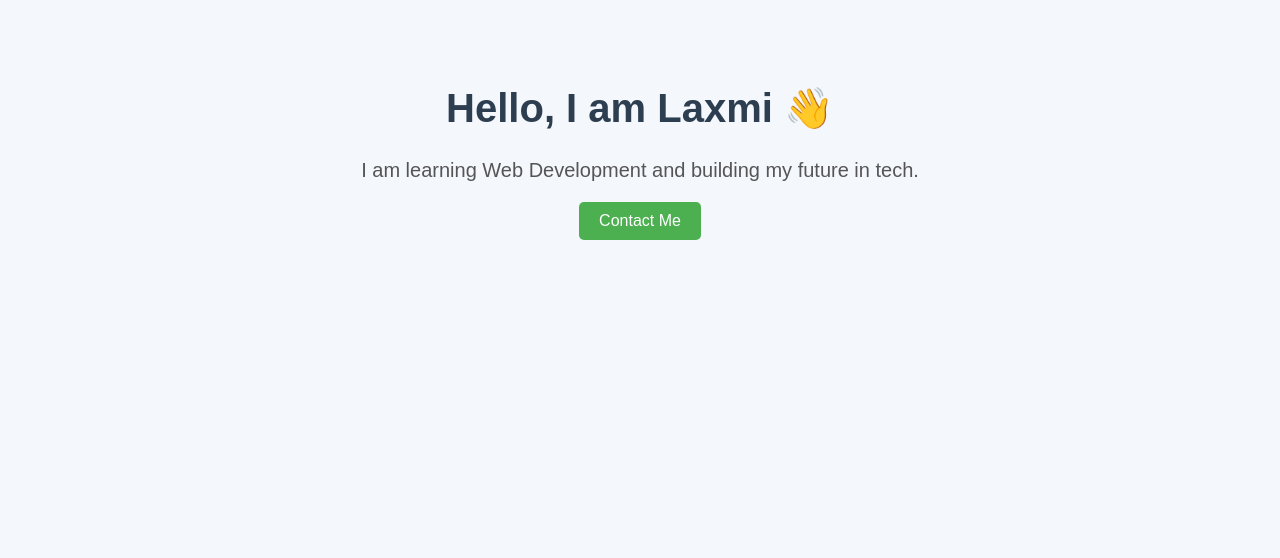
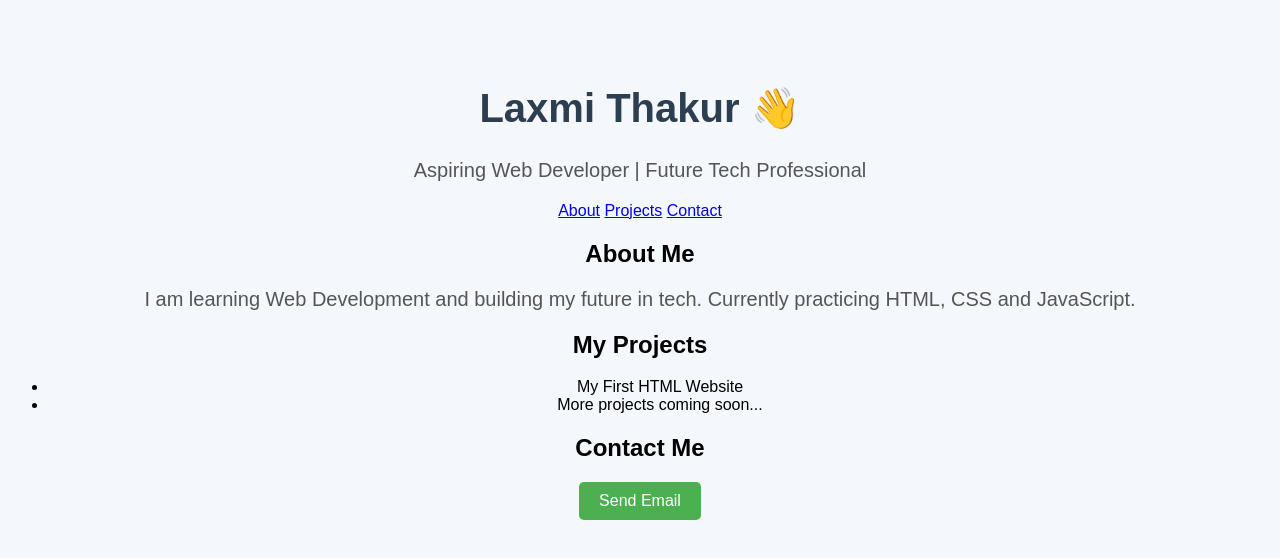
Before and after one commit to laxmithakur6320-netizen/my-first-website, a plain HTML site: page index.html in a window 1280 px wide. Drawn offline with Linux system fonts and the light colour scheme.

Commit message:
Update index.html

```diff
--- a/index.html
+++ b/index.html
@@ -6,15 +6,41 @@
 </head>
 
 <body>
-  <h1>Hello, I am Laxmi 👋</h1>
-  <p>I am learning Web Development and building my future in tech.</p>
-  <button onclick="showMessage()">Contact Me</button>
+  <header>
+  <h1>Laxmi Thakur 👋</h1>
+  <p>Aspiring Web Developer | Future Tech Professional</p>
+</header>
 
-  <script>
-    function showMessage() {
-      alert("Thank you for visiting my website! 😊");
-    }
-  </script>
+<nav>
+  <a href="#about">About</a>
+  <a href="#projects">Projects</a>
+  <a href="#contact">Contact</a>
+</nav>
+
+<section id="about">
+  <h2>About Me</h2>
+  <p>
+    I am learning Web Development and building my future in tech.
+    Currently practicing HTML, CSS and JavaScript.
+  </p>
+</section>
+
+<section id="projects">
+  <h2>My Projects</h2>
+  <ul>
+    <li>My First HTML Website</li>
+    <li>More projects coming soon...</li>
+  </ul>
+</section>
+
+<section id="contact">
+  <h2>Contact Me</h2>
+  <a href="mailto:yourrealemail@gmail.com">
+    <button>Send Email</button>
+  </a>
+</section>
+
+  <!-- Yaha naya professional portfolio code paste karna hai -->
+
 </body>
-
 </html>
```
